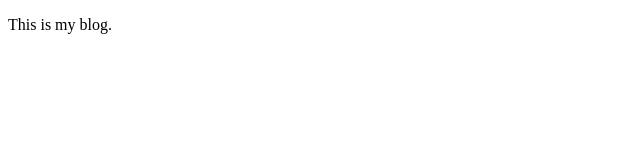
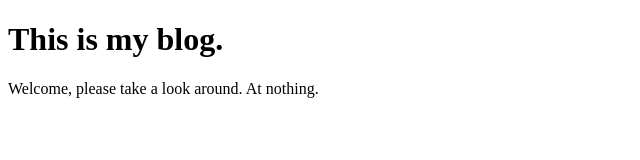
Before and after one commit to khepworth/myblog, a plain HTML site: page index.html in a window 1280 px wide. Shown: the whole page, without its empty margins (0-640 px from the left). Drawn offline with Linux system fonts and the light colour scheme.

Commit message:
Adding welcome banner

```diff
--- a/index.html
+++ b/index.html
@@ -4,6 +4,7 @@
     <title>My blog</title>
   </head>
   <body>
-    <p>This is my blog.</p>
+    <h1>This is my blog.</h1>
+    <p> Welcome, please take a look around. At nothing.</p>
   </body>
 </html>
```
